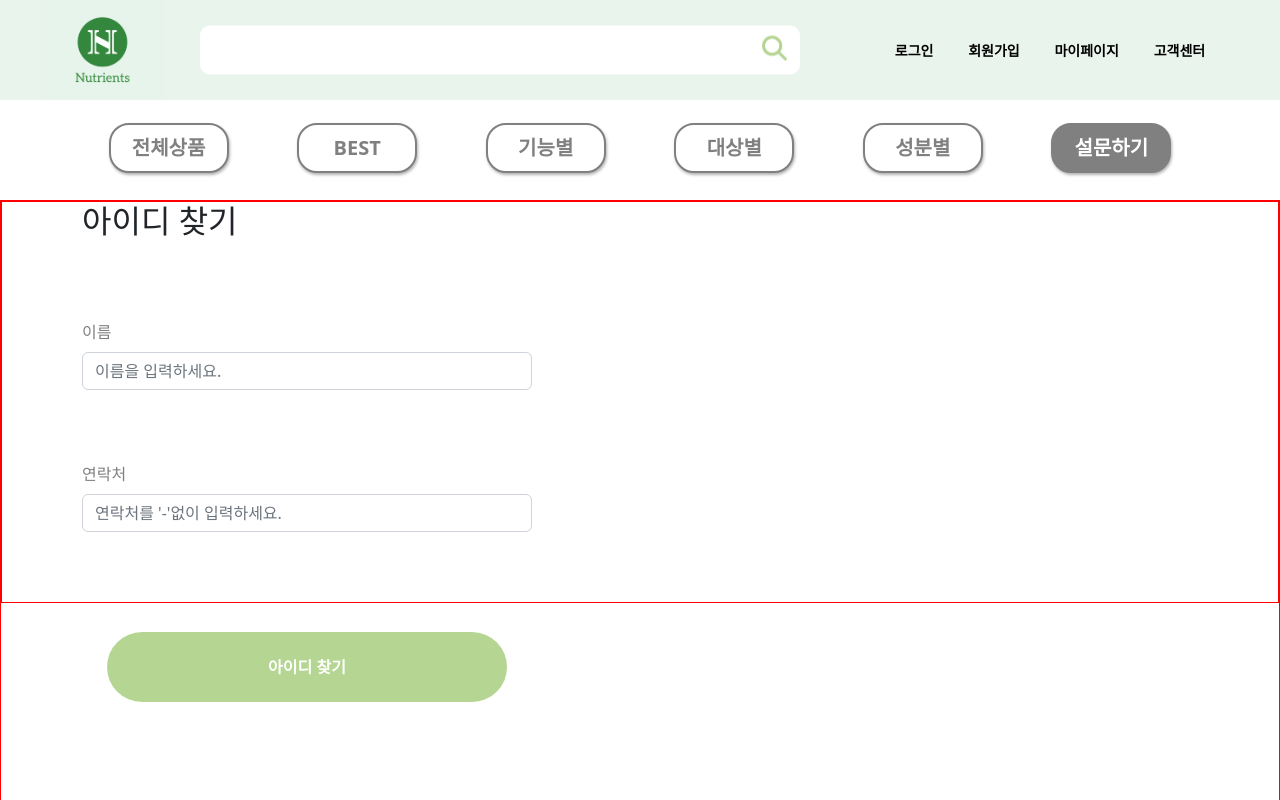
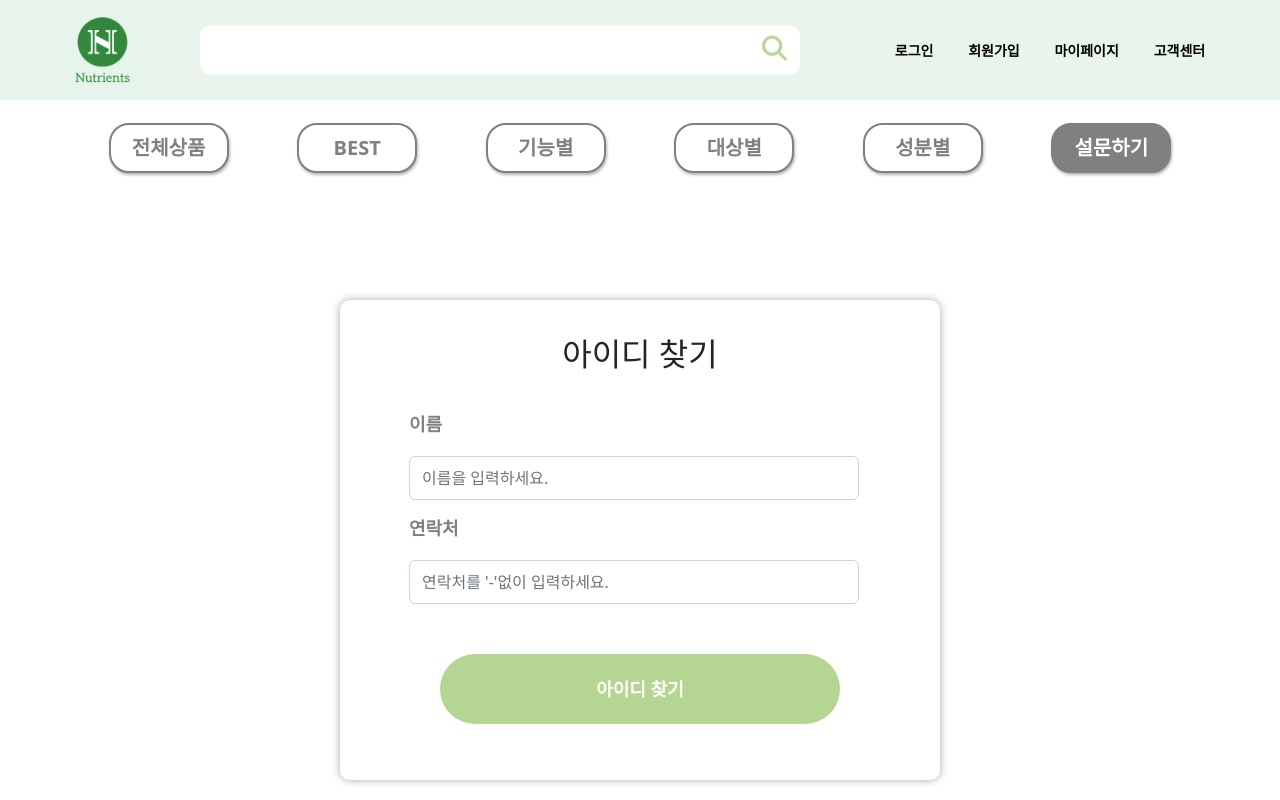
Before and after one commit to hoyaioi/Team-Project, a React (Create React App) app: page /findid in a window 1280 px wide. Shown: the top 800 px of the page. Built offline with nearby package versions, Linux system fonts and the light colour scheme.

Commit message:
회원정보찾기 css 수정

```diff
--- /dev/null
+++ b/src/CSS/Find.css
@@ -0,0 +1,72 @@
+.find_wrapper {
+  width: 600px;
+  height: 480px;
+  border-radius: 10px;
+  font-weight: bold;
+  font-size: large;
+  margin: auto;
+  margin: 100px auto;
+  box-shadow: 0px 0px 8px rgb(0 0 0 / 35%);
+}
+
+.find_wrapper_pw {
+  width: 600px;
+  height: 600px;
+  border-radius: 10px;
+  font-weight: bold;
+  font-size: large;
+  margin: auto;
+  margin: 100px auto;
+  box-shadow: 0px 0px 8px rgb(0 0 0 / 35%);
+}
+
+.find_container {
+  height: 500px;
+  width: 90%;
+  margin: auto;
+}
+
+.find_container h2 {
+  text-align: center;
+  padding-top: 35px;
+  font-weight: 400;
+  padding-bottom: 30px;
+}
+
+#find_input {
+  width: 100%;
+  height: 200px;
+  display: inline-block;
+  margin: auto;
+  position: relative;
+}
+
+.find_input_box {
+  margin: auto;
+  width: 90%;
+  height: 200px;
+}
+
+.find_input_box input {
+  margin-top: 10px;
+  height: 44px;
+  margin-bottom: 15px;
+}
+
+.find_btn {
+  background-color: #b5d692;
+  border-radius: 100px;
+  position: relative;
+  width: 400px;
+  height: 70px;
+  font-weight: bold;
+  color: white;
+  border: none;
+  margin: 50px auto;
+  display: block;
+}
+
+.find_id_btn:hover {
+  background-color: #b5d692;
+  color: white;
+}
--- a/src/CSS/findAccount.css
+++ b/src/CSS/findAccount.css
@@ -1,41 +1,54 @@
-.findID{
-    border-radius:100px;
-    width:300px;
-    background-color:#b5d692;
-    font-weight:bold;
-    color:white;
-    height:50px;
-  }
-  .findID:hover{
-    background-color:#b5d692;
-    color:white;
-  }
-  .findPW{
-    position:relative;
-    border-radius:100px;
-    left:100px;
-    width:300px;
-    height:50px;
-    background-color:#b5d692;
-    font-weight:bold;
-    color:white;
-  }
-  .findPW:hover{
-    background-color:#b5d692;
-    color:white;
+.find_account_btn_wrapper{
+    position: relative;
+    margin: auto;
+    display: block;
+    width: 100%;
+    height: 350px;
   }
 
-  .findAccount_wrapper{
-    position:relative;
-    left:50px;
-    width:100%;
-    height:900px;
+.find_account_btn_wrapper h2{
+    margin: 65px auto;
+    text-align: center;
+    color: black;
+    font-weight: 400;
+    position: relative;
+    display: block;
+    padding-top: 40px;
+}
+
+
+.find_btn{
+    border-radius: 100px;
+    width: 260px;
+    background-color: #b5d692;
+    font-weight: bold;
+    color: white;
+    height: 50px;
+    margin-right: 15px;
+    margin-left: 15px;
   }
-  .findAccount_btn_wrapper{
-    position:relative;
-    width:800px;
-    height:100px;
-    left:50%;
-    top:50%;
-    transform:translate(-50%,-50%);
+
+  .find_btn:hover{
+    background-color: hsl(89, 56%, 67%);
+    color: black;
   }
+
+  .find_btn_wrap{
+    width: 100%;
+    height: 200px;
+    display: flex;
+    position: relative;
+    justify-content: center;
+    padding-top: 50px;
+  }
+
+  .find_account_wrapper{
+    width: 600px;
+    height: 400px;
+    color: aliceblue;
+    border-radius: 10px;
+    font-weight: bold;
+    font-size: large;
+    margin: 100px auto;
+    box-shadow: 0px 0px 8px rgb(0 0 0 / 35%);
+  }
--- a/src/Component/FindID.js
+++ b/src/Component/FindID.js
@@ -1,44 +1,45 @@
-import { Col, Container, FormControl, FormGroup, FormLabel, Row } from 'react-bootstrap';
-import { Form } from 'react-router-dom';
-import '../CSS/findID.css'
-import '../CSS/reset.css'
+import {
+  Col,
+  Container,
+  FormControl,
+  FormGroup,
+  FormLabel,
+  Row,
+} from "react-bootstrap";
+import { Form } from "react-router-dom";
+import "../CSS/Find.css";
 
-function FindID() {
+function FindId() {
   return (
     <>
+      <div className="find_wrapper">
+        <div className="find_container">
+          <h2>아이디 찾기 </h2>
+          <Row id="find_input">
+            <FormGroup className="find_input_box">
+              <FormLabel style={{ color: "grey" }}>이름</FormLabel>
+              <FormControl
+                style={{ width: "450px" }}
+                type="name"
+                placeholder="이름을 입력하세요."
+              />
 
-            <div className="findID_wrapper">
+              <FormLabel style={{ color: "grey" }}>연락처</FormLabel>
+              <FormControl
+                style={{ width: "450px" }}
+                type="phoneNum"
+                placeholder="연락처를 '-'없이 입력하세요."
+              />
 
-                <div className="findID_container">
-                    <Container>
-                        <h2>아이디 찾기</h2>
-                        <br/><br/><br/>
-
-                            <Row>
-                                <FormGroup>
-                                <FormLabel style={{color: 'grey'}}>이름</FormLabel>
-                                <FormControl style={{width:'450px'}} type='name' placeholder="이름을 입력하세요."/>
-                                </FormGroup>
-
-                                <FormGroup>
-                                <br/><br/><br/>
-                                <FormLabel style={{color: 'grey'}}>연락처</FormLabel>
-                                <FormControl style={{width:'450px'}} type='phoneNum' placeholder="연락처를 '-'없이 입력하세요."/>
-                                <button className="findID_findID btn btn-text" type="button">아이디 찾기</button>
-
+              <button className="find_btn btn-text" type="button">
+                아이디 찾기
+              </button>
             </FormGroup>
           </Row>
-
-                    </Container>
-
         </div>
-
-
       </div>
-
     </>
-    )
-
+  );
 }
 
-export default FindID;
+export default FindId;
--- a/src/Component/FindPW.js
+++ b/src/Component/FindPW.js
@@ -1,47 +1,50 @@
-import { Container, FormControl, FormGroup, FormLabel, Row } from "react-bootstrap";
-import '../CSS/findPW.css'
-import '../CSS/reset.css'
+import {
+  Container,
+  FormControl,
+  FormGroup,
+  FormLabel,
+  Row,
+} from "react-bootstrap";
+import "../CSS/Find.css";
 
-function FindPW() {
+function FindPw() {
   return (
     <>
-            <div className="findPW_wrapper">
+      <div className="find_wrapper_pw">
+        <div className="find_container">
+          <h2>비밀번호 찾기</h2>
 
-                <div className="findPW_container">
-                    <Container>
-                        <h2>비밀번호 찾기</h2>
-                        <br /><br /><br />
+          <Row id="find_input">
+            <FormGroup className="find_input_box">
+              <FormLabel style={{ color: "grey" }}>아이디(이메일)</FormLabel>
+              <FormControl
+                style={{ width: "450px" }}
+                type="email"
+                placeholder="아이디(이메일)을 입력하세요."
+              />
 
-                        <Row>
-                            <FormGroup>
-                                <FormLabel style={{ color: 'grey' }}>아이디(이메일)</FormLabel>
-                                <FormControl style={{ width: '450px' }} type='email' placeholder="아이디(이메일)을 입력하세요." />
-                            </FormGroup>
+              <FormLabel style={{ color: "grey" }}>이름</FormLabel>
+              <FormControl
+                style={{ width: "450px" }}
+                type="name"
+                placeholder="이름을 입력하세요."
+              />
 
-                            <FormGroup>
-                                <br/><br/>
-                                <FormLabel style={{ color: 'grey' }}>이름</FormLabel>
-                                <FormControl style={{ width: '450px' }} type='name' placeholder="이름을 입력하세요." />
-                            </FormGroup>
-
-                            <FormGroup>
-                                <br /><br /><br />
-                                <FormLabel style={{ color: 'grey' }}>연락처</FormLabel>
-                                <FormControl style={{ width: '450px' }} type='phoneNum' placeholder="연락처를 '-'없이 입력하세요." />
-                                <button className="findPW_findPW btn btn-text" type="button">비밀번호 찾기</button>
-
+              <FormLabel style={{ color: "grey" }}>연락처</FormLabel>
+              <FormControl
+                style={{ width: "450px" }}
+                type="phoneNum"
+                placeholder="연락처를 '-'없이 입력하세요."
+              />
+              <button className="find_btn btn-text" type="button">
+                비밀번호 찾기
+              </button>
             </FormGroup>
           </Row>
-
-                    </Container>
-
         </div>
-
-
       </div>
     </>
-    )
-
+  );
 }
 
-export default FindPW;
+export default FindPw;
```
Also changed, not shown: src/Component/Item.js (+200 -99 lines), src/CSS/findPW.css (line endings or trailing spaces). Lines whose indentation alone changed are shown as unchanged.
